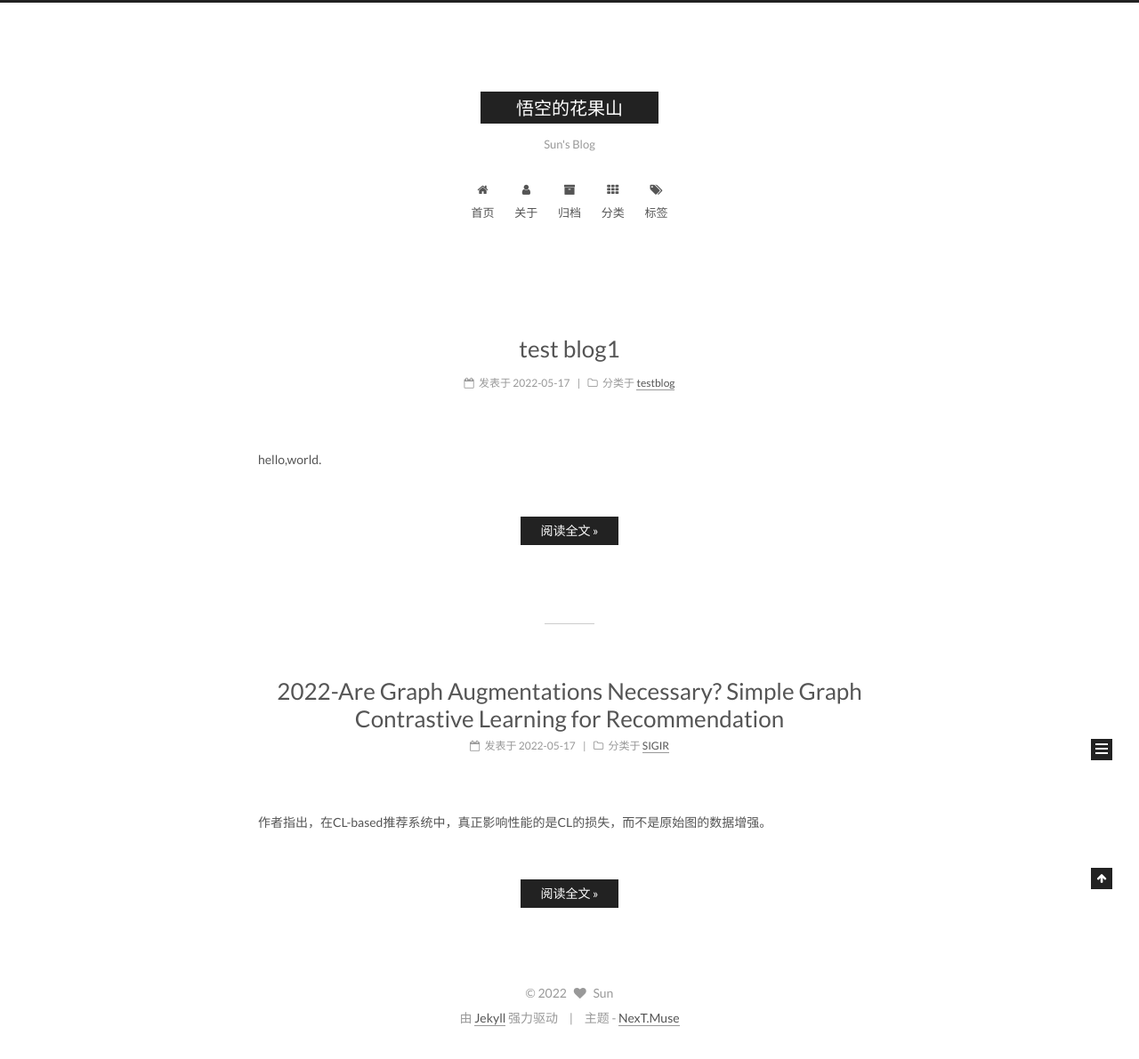
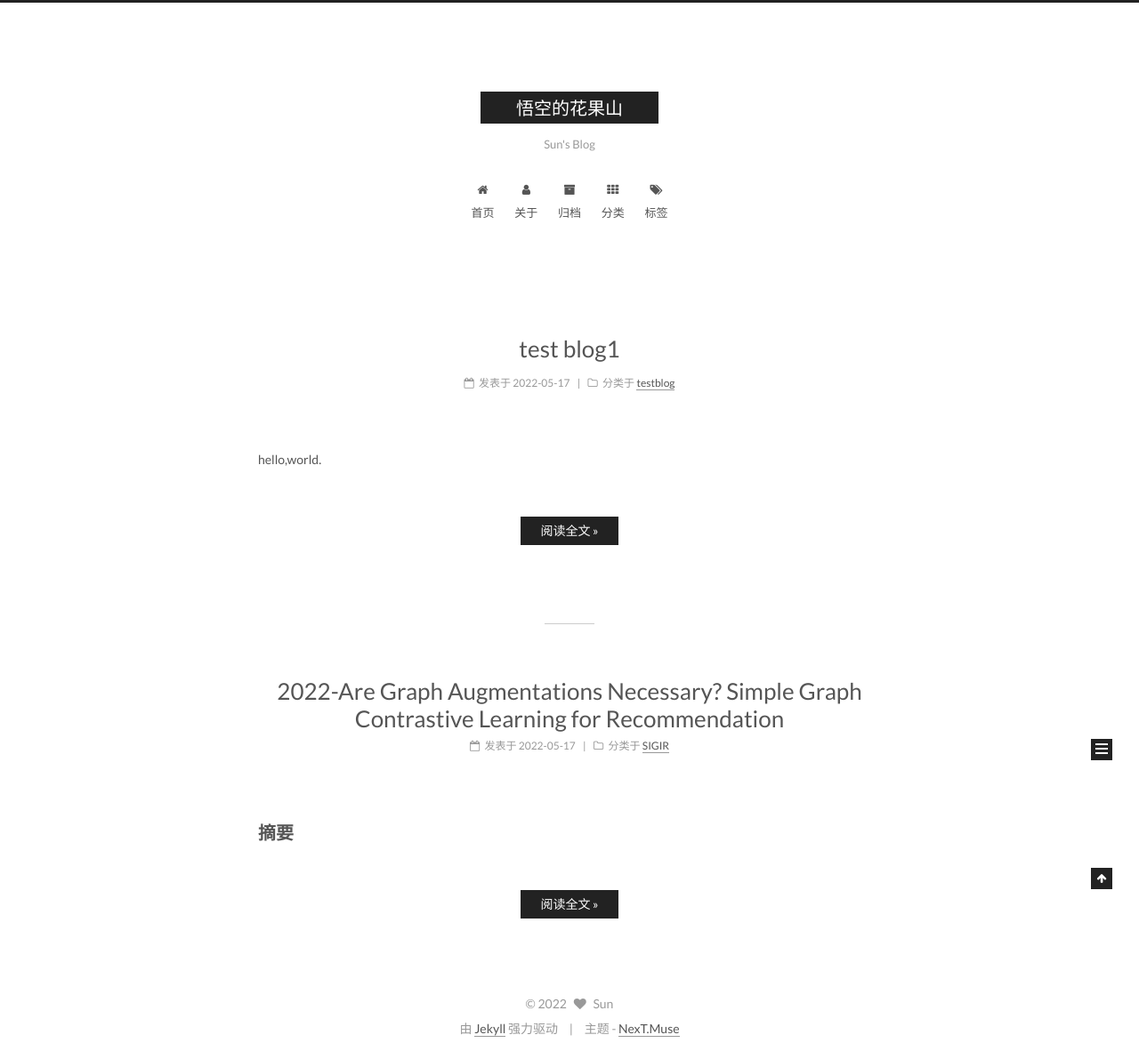
Before and after one commit to SunJC911/sunjc911.github.io, a Jekyll site: the page built from index.html, in a window 1280 px wide. Shown: the whole page at 89% size. Built offline with Jekyll 4.4.1, drawn with Linux system fonts in a browser that asks for light colours; the list of posts is cut into pages by our own code; part of the change alters nothing that is shown.

Commit message:
add SimGCL

```diff
--- a/_posts/2022-05-17-2022-Are-Graph-Augmentations-Necessary-Simple-Graph-Contrastive-Learning-for-Recommendation.md
+++ b/_posts/2022-05-17-2022-Are-Graph-Augmentations-Necessary-Simple-Graph-Contrastive-Learning-for-Recommendation.md
@@ -10,6 +10,12 @@ tags:
  - Rec
 ---
 
-作者指出，在CL-based推荐系统中，真正影响性能的是CL的损失，而不是原始图的数据增强。
+## 摘要
 
-基于此发现，作者提出SimGCL，未使用原始图数据增强，在图embedding空间加入均匀分布噪声(uniform noises)来创造对比视图。
+作者指出，在CL-based推荐系统中，真正影响性能的是CL的损失，而不是原始图的数据增强。基于此发现，作者提出SimGCL，未使用原始图数据增强，在图embedding空间加入均匀分布噪声(uniform noises)来创造对比视图。
+
+## 介绍
+
+对比学习(Contrastive Learning, CL)是解决推荐系统数据集稀疏问题的好方法，因为它能从未标记数据中提取普遍的特征，并用自监督(Self-supervised Learning, SSL)方法进行正则化(regularize)数据的表示(representation)。CL一般采用数据增强方法构造原始图的对比视图，通过encoder最大化不同视图的一致性表示。但有文献指出就算是edge dropout rate 0.9的对比视图也能有效果，而rate 0.9的视图已经损失了大量的信息并且拥有一个高度倾斜的结构，所以这是违反人们常理的。作者借此提出：*当CL和Recommendation结合时，我们真的需要图数据增强吗？*
+
+实验结果表明，CL的loss(如InfoNCE)才是性能的关键。图数据增强也不是没有用处，它能帮助模型学习到图不受扰动因素影响的表示。然而图数据增强非常耗人工和时间。作者提出第二个问题：*是否有高效的数据增强方法？*
```
